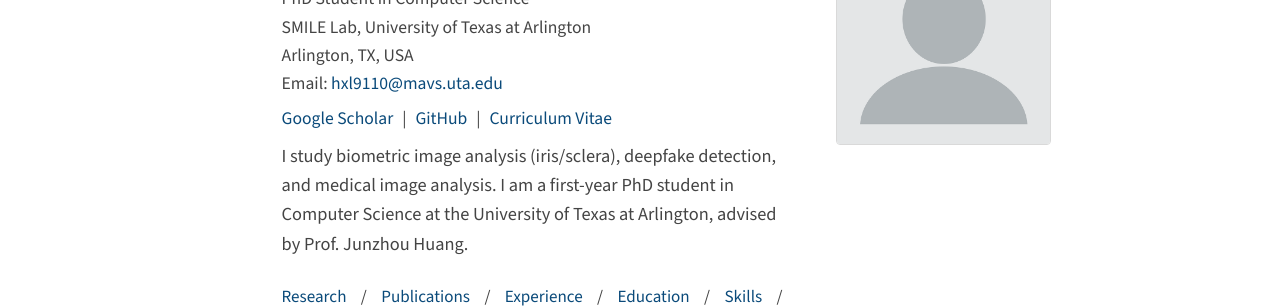
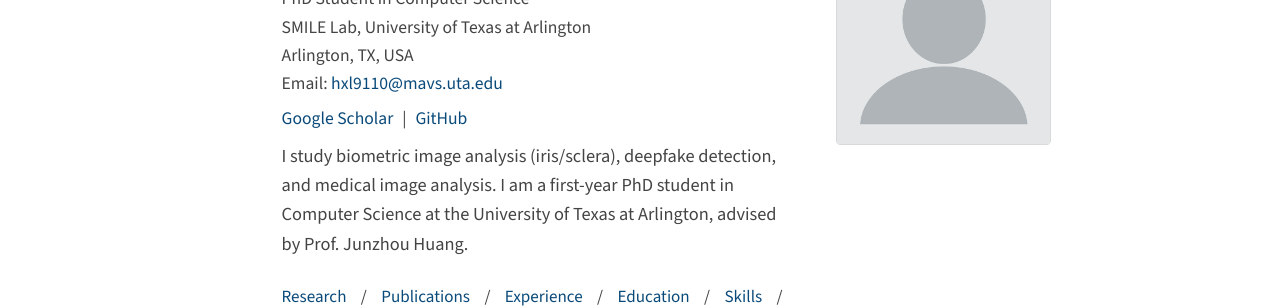
Before and after one commit to lhqqq/lhqqq.github.io, a Jekyll site: the page built from _pages/about.md, in a window 1280 px wide and 900 px high. Shown: the part 237-545 px from the top of the window. Built offline with Jekyll 4.4.1, drawn with Linux system fonts in a browser that asks for light colours; emoji names are drawn with the system emoji font; a script that is not in the unit is left out.

Commit message:
Remove CV link from about page
Removed Curriculum Vitae link from the about page.

```diff
--- a/_pages/about.md
+++ b/_pages/about.md
@@ -24,8 +24,7 @@
           <a href="https://scholar.google.com/citations?user=Rc0GsFAAAAAJ&hl=zh-CN">Google Scholar</a>
           <span class="sep">|</span>
           <a href="https://github.com/lhqqq">GitHub</a>
-          <span class="sep">|</span>
-          <a href="/cv/">Curriculum Vitae</a>
+
         </div>
         <p class="subtitle">
           I study biometric image analysis (iris/sclera), deepfake detection, and medical image analysis.
```
